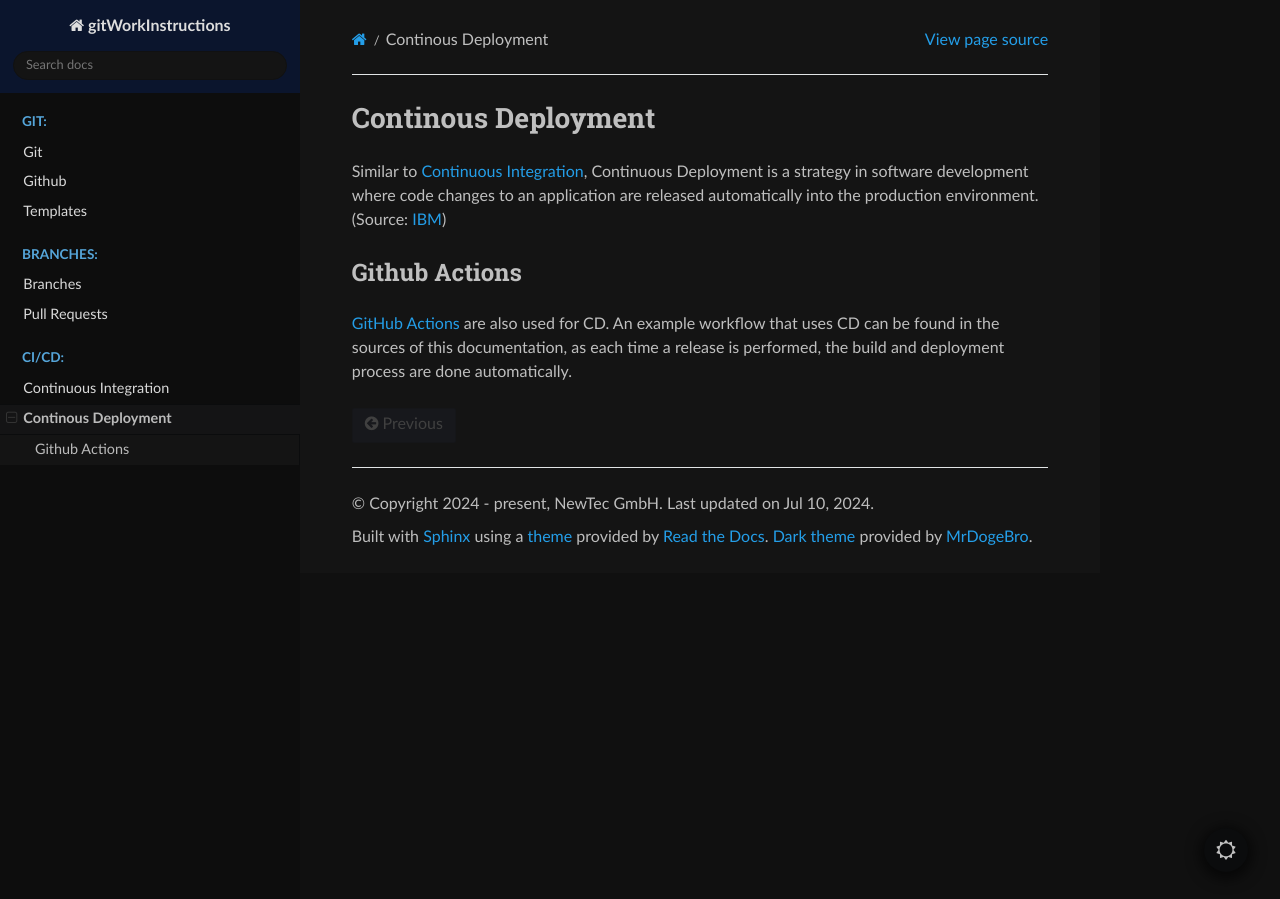
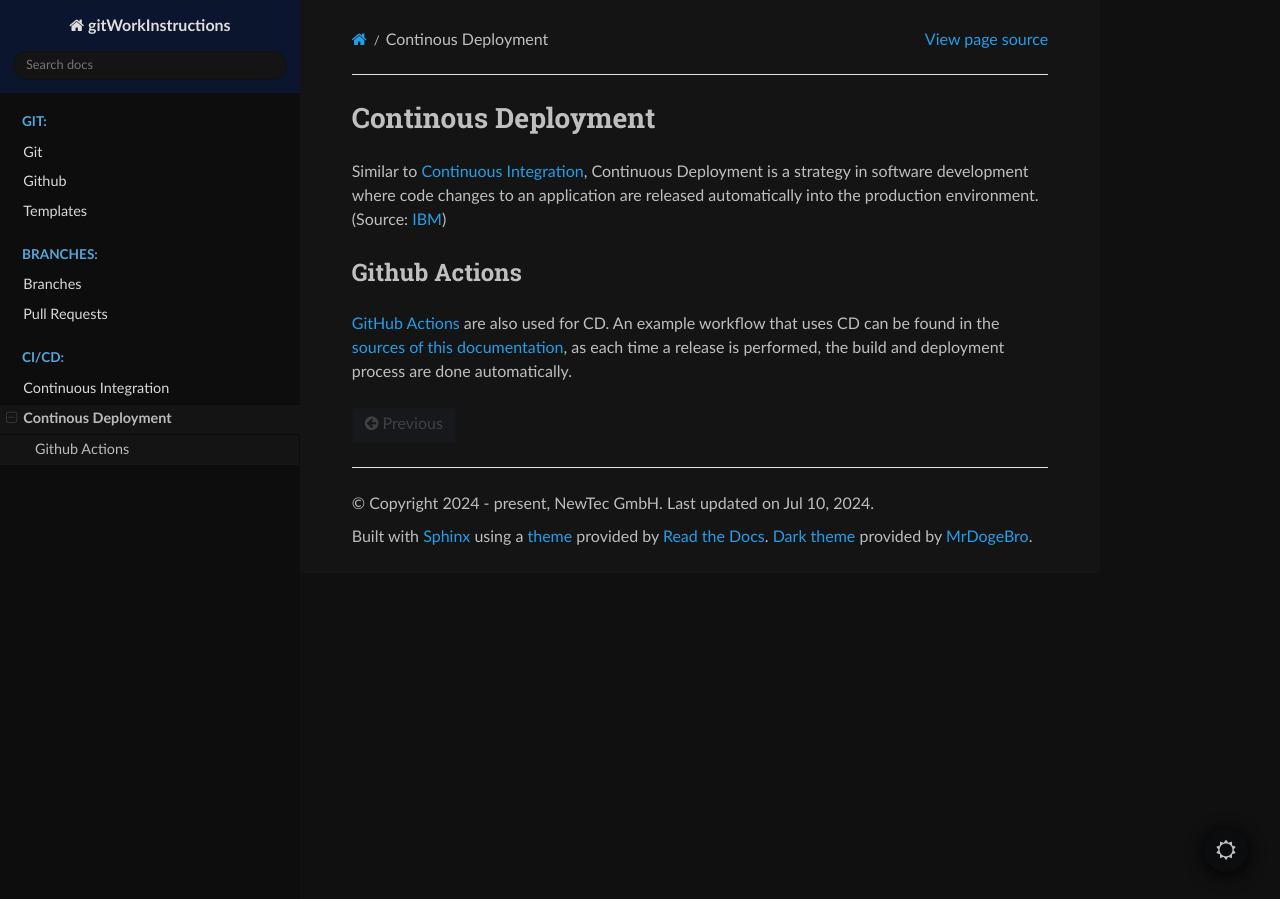
Before and after one commit to NewTec-GmbH/gitWorkInstructions, a Sphinx documentation site: the page built from doc/ci/cd.md, in a window 1280 px wide. Built offline with Sphinx 7.4.7 and the Read the Docs theme 2.0.0, drawn with Linux system fonts in a browser that asks for light colours; part of the change alters nothing that is shown.

```diff
--- a/doc/ci/cd.md
+++ b/doc/ci/cd.md
@@ -4,4 +4,4 @@ Similar to [Continuous Integration](./ci.md), Continuous Deployment is a strateg
 
 ## Github Actions
 
-[GitHub Actions](./ci.md#github-actions) are also used for CD. An example workflow that uses CD can be found in the sources of this documentation, as each time a release is performed, the build and deployment process are done automatically.
+[GitHub Actions](./ci.md#github-actions) are also used for CD. An example workflow that uses CD can be found in the [sources of this documentation](https://github.com/NewTec-GmbH/gitWorkInstructions/blob/main/.github/workflows/documentation.yml), as each time a release is performed, the build and deployment process are done automatically.
```
